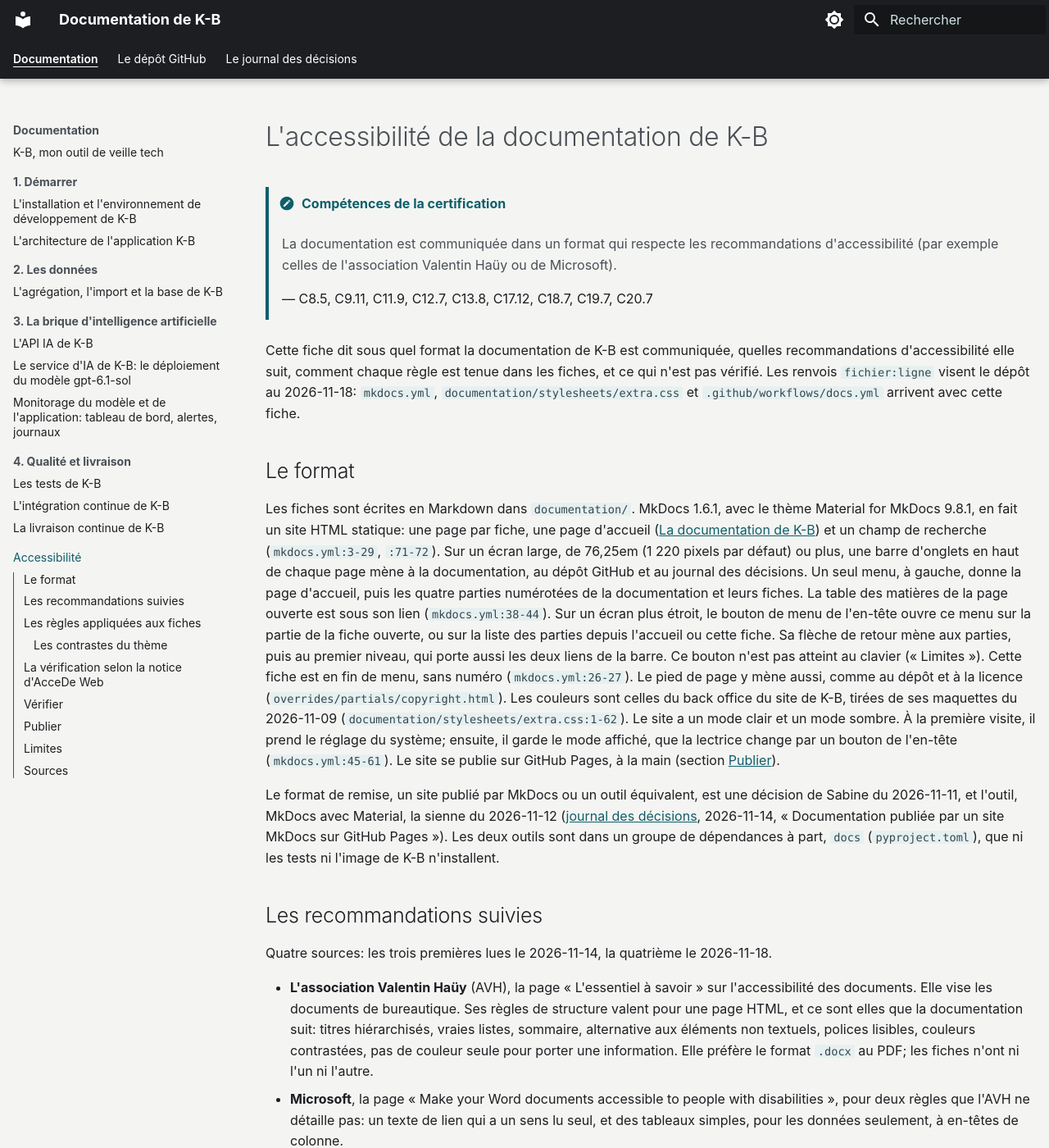
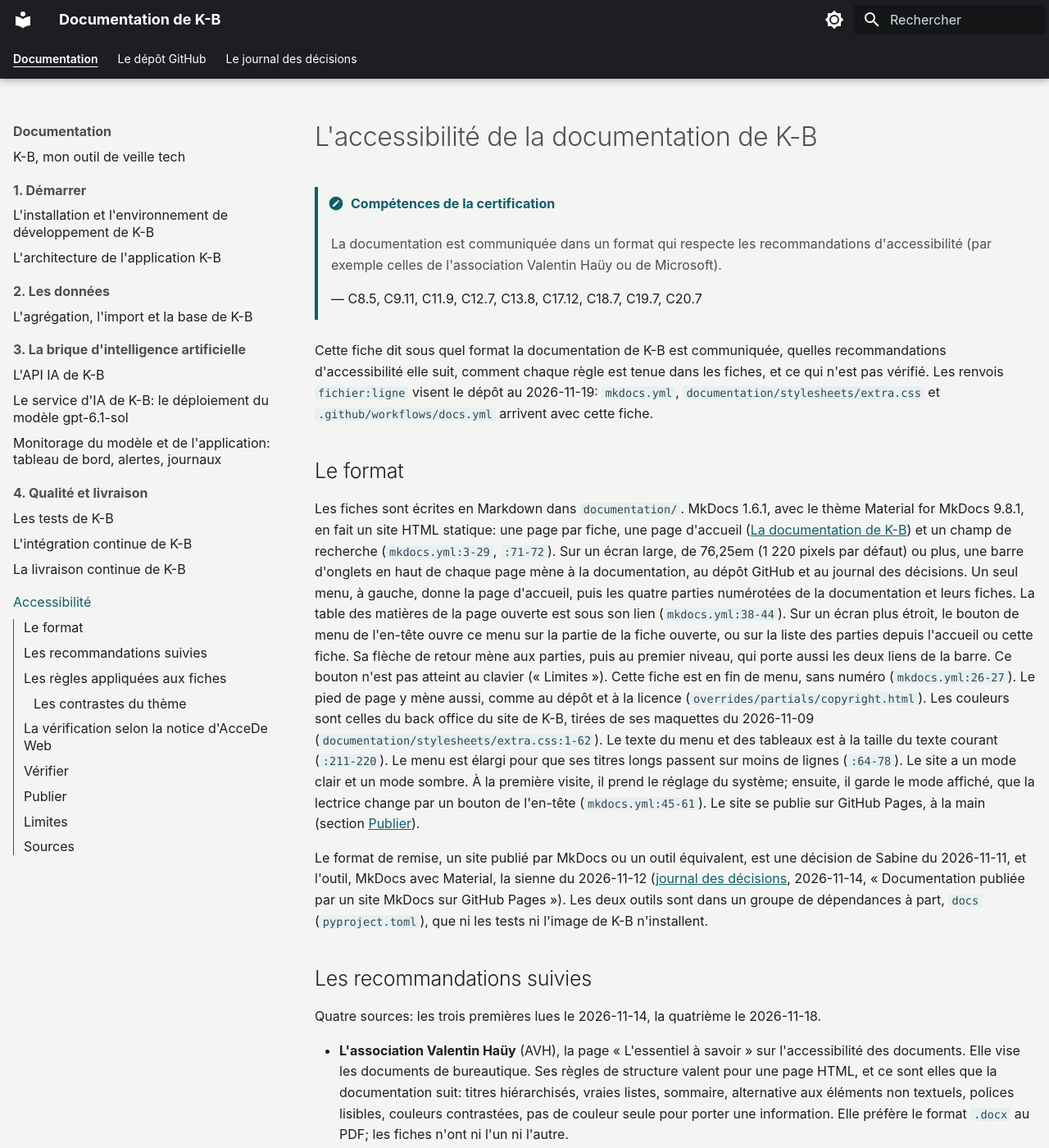
Before and after one commit to SabineLaurent/K-B, an MkDocs documentation site: the page built from documentation/accessibilite_pour_docu.md, in a window 1280 px wide and 1400 px high. Shown: the whole window at 82% size. Built offline with MkDocs 1.6.1 and Material for MkDocs 9.7.7, drawn with Linux system fonts in a browser that asks for light colours; plug-ins that fetch from the network failed and are left out.

Commit message:
docs: set the doc site's menu and table text at the size of the page text, and widen the menu into the side margins

```diff
--- a/documentation/accessibilite_pour_docu.md
+++ b/documentation/accessibilite_pour_docu.md
@@ -9,7 +9,7 @@
 
 Cette fiche dit sous quel format la documentation de K-B est communiquée, quelles recommandations d'accessibilité
 elle suit, comment chaque règle est tenue dans les fiches, et ce qui n'est pas vérifié. Les renvois `fichier:ligne`
-visent le dépôt au 2026-11-18: `mkdocs.yml`, `documentation/stylesheets/extra.css` et `.github/workflows/docs.yml`
+visent le dépôt au 2026-11-19: `mkdocs.yml`, `documentation/stylesheets/extra.css` et `.github/workflows/docs.yml`
 arrivent avec cette fiche.
 
 ## Le format
@@ -24,7 +24,9 @@ de menu de l'en-tête ouvre ce menu sur la partie de la fiche ouverte, ou sur la
 Sa flèche de retour mène aux parties, puis au premier niveau, qui porte aussi les deux liens de la barre. Ce bouton
 n'est pas atteint au clavier (« Limites »). Cette fiche est en fin de menu, sans numéro (`mkdocs.yml:26-27`). Le
 pied de page y mène aussi, comme au dépôt et à la licence (`overrides/partials/copyright.html`). Les couleurs sont celles du back office du site de K-B, tirées de ses maquettes du 2026-11-09
-(`documentation/stylesheets/extra.css:1-62`). Le site a un mode clair et un mode sombre. À la première visite, il
+(`documentation/stylesheets/extra.css:1-62`). Le texte du menu et des tableaux est à la taille du texte courant
+(`:211-220`). Le menu est élargi pour que ses titres longs passent sur moins de lignes (`:64-78`). Le site a un mode
+clair et un mode sombre. À la première visite, il
 prend le réglage du système; ensuite, il garde le mode affiché, que la lectrice change par un bouton de l'en-tête
 (`mkdocs.yml:45-61`). Le site se publie sur
 GitHub Pages, à la main (section [Publier](#publier)).
--- a/documentation/stylesheets/extra.css
+++ b/documentation/stylesheets/extra.css
@@ -63,12 +63,12 @@
 
 /* The page wider, and the menu with it, so a title of the menu fits on fewer lines. */
 .md-grid {
-  max-inline-size: 70rem;
+  max-inline-size: 73rem;
 }
 
 @media screen and (width >= 76.25em) {
   .md-sidebar--primary {
-    inline-size: 15rem;
+    inline-size: 18rem;
 
     /* Material holds the menu at 11.5rem by a padding on its end side, whatever the width of its bar. */
     & .md-sidebar__inner {
@@ -207,3 +207,14 @@
 .md-typeset q {
   quotes: "« " " »";
 }
+
+/* The text of the menu and of a table at the size of the text of the page, .8rem: Material sets the menu at .7rem and
+   a table at .64rem. Inherited, the text of a table also follows the page in print, where the theme sets it at .68rem;
+   the menu, at its .8rem, is also the size Material gives it on a narrow screen. */
+.md-nav {
+  font-size: 0.8rem;
+}
+
+.md-typeset table:not([class]) {
+  font-size: inherit;
+}
```
